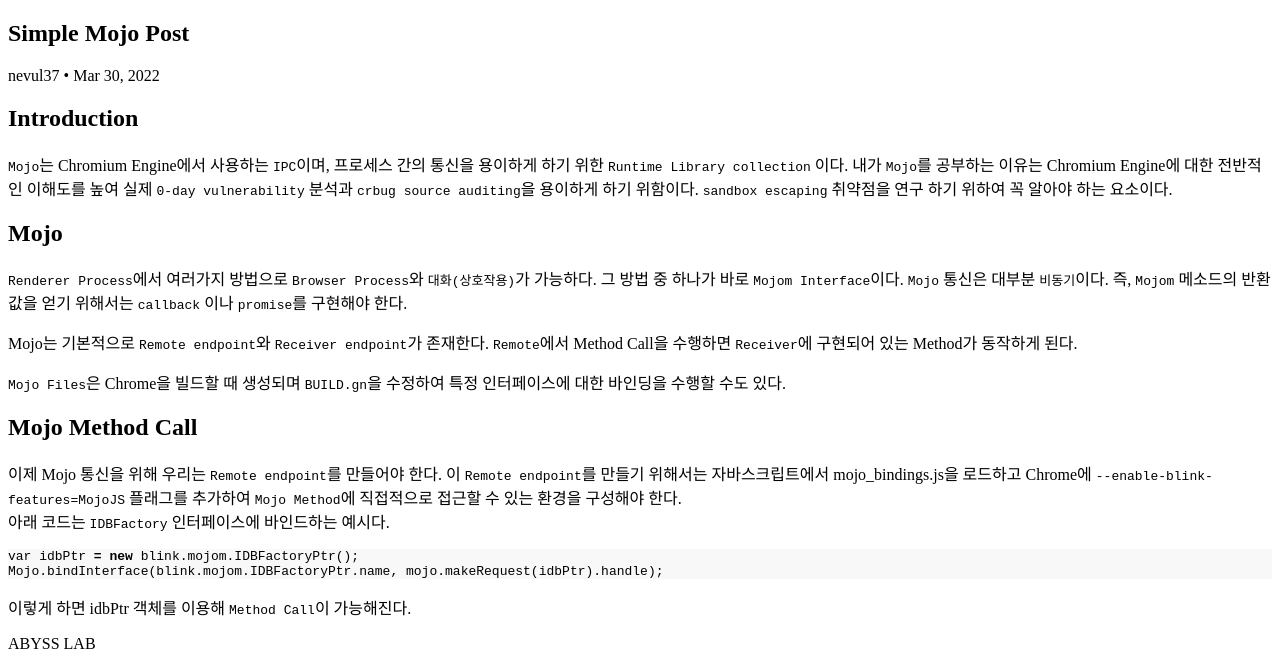
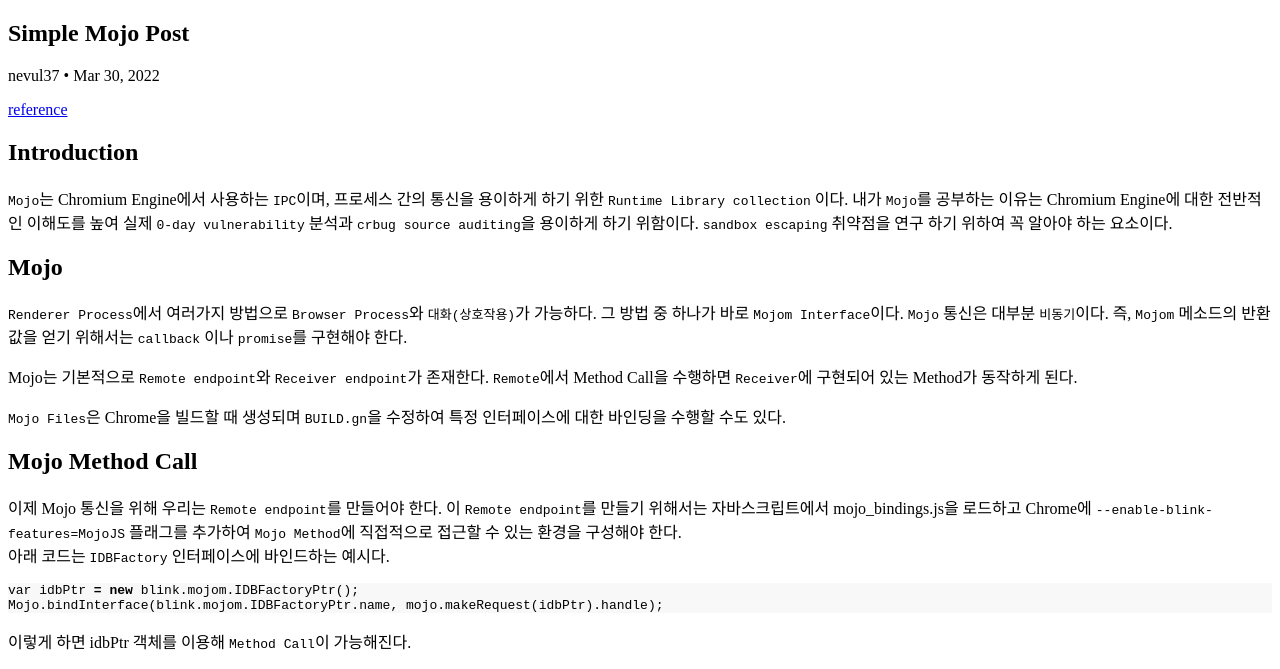
Before and after one commit to abysslab/abysslab.github.io, a Jekyll site: the page built from _posts/2022-03-30-Mojo1.md, in a window 1280 px wide. Shown: the part 208-877 px from the top of the page. Built offline with Jekyll 4.4.1, drawn with Linux system fonts in a browser that asks for light colours.

Commit message:
Update 2022-03-30-Mojo1.md

```diff
--- a/_posts/2022-03-30-Mojo1.md
+++ b/_posts/2022-03-30-Mojo1.md
@@ -3,6 +3,7 @@
 author: "nevul37"
 title: Simple Mojo Post
 ---
+[reference](https://chromium.googlesource.com/chromium/src/+/master/mojo/public/js/README.md)
 
 Introduction
 ---
```
